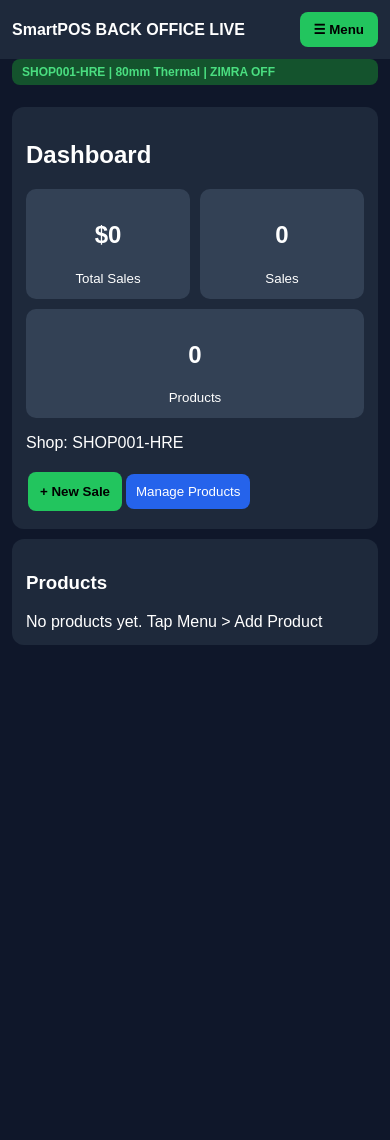
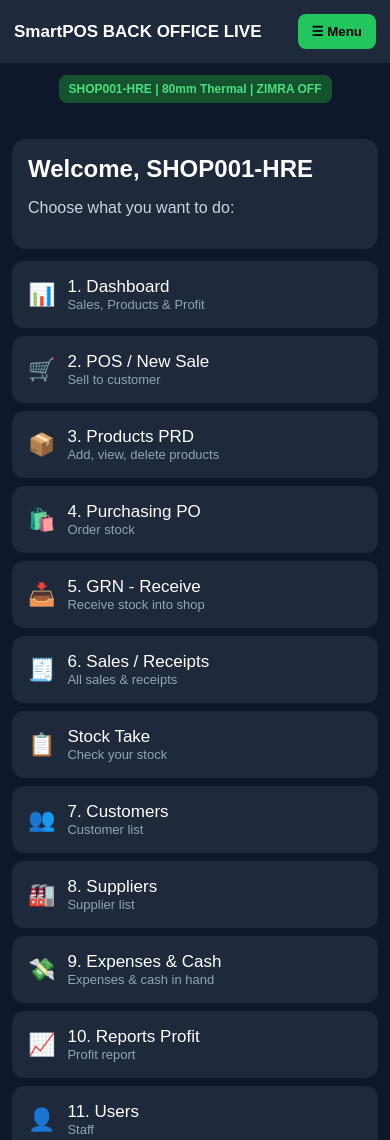
Before and after one commit to Benechants-c/smartpos-web-live, a plain HTML site: page index.html in a window 390 px wide. Shown: the top 1140 px of the page. Before the commit the page ends 844 px from the top, so only its background shows below. Drawn offline with Linux system fonts and the light colour scheme.

Commit message:
Update index.html

```diff
--- a/index.html
+++ b/index.html
@@ -1,59 +1,70 @@
 <!DOCTYPE html>
 <html><head><meta charset="utf-8"><meta name="viewport" content="width=device-width,initial-scale=1">
 <title>SmartPOS BACK OFFICE LIVE</title>
-<style>body{margin:0;font-family:sans-serif;background:#0f172a;color:#fff}.top{background:#1e293b;padding:12px;display:flex;justify-content:space-between;align-items:center}.badge{background:#14532d;color:#4ade80;padding:6px 10px;border-radius:8px;font-size:12px;font-weight:700;margin:0 12px}.menuBtn{background:#22c55e;border:0;padding:10px 14px;border-radius:8px;font-weight:800}.side{position:fixed;top:0;left:0;bottom:0;width:300px;max-width:85%;background:#0f172a;z-index:20;transform:translateX(-105%);transition:.2s;overflow:auto;padding:12px}.side.open{transform:none}.side button{display:block;width:100%;text-align:left;background:#1e293b;color:#fff;border:0;padding:12px;border-radius:10px;margin:6px 0;font-size:15px}.side button.active{background:#2563eb}.ov{position:fixed;inset:0;background:rgba(0,0,0,.5);display:none;z-index:15}.ov.show{display:block}.main{padding:12px}.card{background:#1e293b;padding:14px;border-radius:12px;margin:10px 0}.row{display:flex;gap:10px;flex-wrap:wrap}.box{flex:1;min-width:100px;background:#334155;padding:12px;border-radius:10px;text-align:center}input,select{width:100%;padding:12px;margin:6px 0;border-radius:8px;border:0}button.btn{background:#22c55e;border:0;padding:12px;border-radius:8px;font-weight:800;margin:4px 2px}button.btn2{background:#2563eb;color:#fff;border:0;padding:10px;border-radius:8px;margin:2px}</style></head><body>
-<div class="top"><b>SmartPOS BACK OFFICE LIVE</b><button class="menuBtn" onclick="toggleMenu()">☰ Menu</button></div>
-<div class="badge">SHOP001-HRE | 80mm Thermal | ZIMRA OFF</div>
-<div class="ov" id="ov" onclick="toggleMenu()"></div>
-<div class="side" id="side"></div>
-<div class="main" id="app"><div class="card"><h2>Loading...</h2></div></div>
+<style>
+*{box-sizing:border-box}body{margin:0;font-family:sans-serif;background:#0f172a;color:#fff;padding-bottom:30px}
+.top{background:#1e293b;padding:14px;display:flex;justify-content:space-between;align-items:center;position:sticky;top:0;z-index:10}
+.top b{font-size:17px}.badge{background:#14532d;color:#4ade80;padding:7px 10px;border-radius:8px;font-size:12px;font-weight:700;margin:12px;display:inline-block}
+.main{padding:12px}.card{background:#1e293b;padding:16px;border-radius:14px;margin:12px 0}.card h2{margin:0 0 10px}.card h3{margin:10px 0}
+.menuBtn2{display:flex;align-items:center;gap:12px;width:100%;text-align:left;background:#1e293b;color:#fff;border:0;padding:16px;border-radius:12px;margin:8px 0;font-size:17px;cursor:pointer}
+.menuBtn2 span{font-size:22px}.menuBtn2 small{display:block;color:#94a3b8;font-size:13px;font-weight:400}
+.back{background:#334155;color:#fff;border:0;padding:10px 14px;border-radius:8px;margin-bottom:10px;cursor:pointer}
+.row{display:flex;gap:10px;flex-wrap:wrap}.box{flex:1;min-width:105px;background:#334155;padding:14px;border-radius:12px;text-align:center}.box h2{margin:0}.box small{color:#cbd5e1}
+input,select{width:100%;padding:13px;margin:7px 0;border-radius:10px;border:0;background:#fff;color:#000;font-size:15px}
+button.btn{background:#22c55e;border:0;padding:13px 16px;border-radius:10px;font-weight:800;cursor:pointer;margin:5px 2px;width:100%}button.btn2{background:#2563eb;color:#fff;border:0;padding:11px 12px;border-radius:9px;cursor:pointer;margin:3px}button.del{background:#dc2626;color:#fff;border:0;padding:9px 11px;border-radius:8px;cursor:pointer}
+.item{background:#0f172a;padding:12px;border-radius:10px;margin:8px 0;display:flex;justify-content:space-between;align-items:center;gap:8px}
+.item b{font-size:15px}.item small{color:#94a3b8}
+.receipt{background:#fff;color:#000;padding:14px;border-radius:10px;margin:10px 0;font-family:monospace}
+.topMenu{background:#22c55e;border:0;padding:10px 14px;border-radius:8px;font-weight:800}
+</style></head><body>
+<div class="top"><b>SmartPOS BACK OFFICE LIVE</b><button class="topMenu" onclick="go('home')">☰ Menu</button></div>
+<div style="text-align:center"><span class="badge" id="shopBadge">SHOP001-HRE | 80mm Thermal | ZIMRA OFF</span></div>
+<div class="main" id="app"></div>
 <script>
-try{
-var view='dashboard';
-var P=[]; try{P=JSON.parse(localStorage.getItem('sp_p')||'[]'); if(!Array.isArray(P)) P=[];}catch(e){P=[];}
-var S=[]; try{S=JSON.parse(localStorage.getItem('sp_s')||'[]'); if(!Array.isArray(S)) S=[];}catch(e){S=[];}
-var C=[]; try{C=JSON.parse(localStorage.getItem('sp_c')||'[]'); if(!Array.isArray(C)) C=[];}catch(e){C=[];}
-var E=[]; try{E=JSON.parse(localStorage.getItem('sp_e')||'[]'); if(!Array.isArray(E)) E=[];}catch(e){E=[];}
+var view='home';
+var P=[];try{P=JSON.parse(localStorage.getItem('sp_p')||'[]');if(!Array.isArray(P))P=[];}catch(e){P=[];}
+var S=[];try{S=JSON.parse(localStorage.getItem('sp_s')||'[]');if(!Array.isArray(S))S=[];}catch(e){S=[];}
+var C=[];try{C=JSON.parse(localStorage.getItem('sp_c')||'[]');if(!Array.isArray(C))C=[];}catch(e){C=[];}
+var E=[];try{E=JSON.parse(localStorage.getItem('sp_e')||'[]');if(!Array.isArray(E))E=[];}catch(e){E=[];}
+var SUP=[];try{SUP=JSON.parse(localStorage.getItem('sp_sup')||'[]');if(!Array.isArray(SUP))SUP=[];}catch(e){SUP=[];}
 var cart=[];
-if(location.search.indexOf('reset=1')>-1){localStorage.clear(); P=[];S=[];C=[];E=[];cart=[];}
-function save(){try{localStorage.setItem('sp_p',JSON.stringify(P));localStorage.setItem('sp_s',JSON.stringify(S));localStorage.setItem('sp_c',JSON.stringify(C));localStorage.setItem('sp_e',JSON.stringify(E));}catch(e){}}
-function toggleMenu(){document.getElementById('side').classList.toggle('open');document.getElementById('ov').classList.toggle('show');}
-function go(v){view=v;toggleMenu();render();}
+if(location.search.indexOf('reset=1')>-1){localStorage.clear();P=[];S=[];C=[];E=[];SUP=[];cart=[];}
+function save(){try{localStorage.setItem('sp_p',JSON.stringify(P));localStorage.setItem('sp_s',JSON.stringify(S));localStorage.setItem('sp_c',JSON.stringify(C));localStorage.setItem('sp_e',JSON.stringify(E));localStorage.setItem('sp_sup',JSON.stringify(SUP));}catch(e){}}
+function go(v){view=v;render();window.scrollTo(0,0);}
 function total(){var t=0;for(var i=0;i<S.length;i++)t+=Number(S[i].pr||0);return t;}
 function totalExp(){var t=0;for(var i=0;i<E.length;i++)t+=Number(E[i].amt||0);return t;}
-function addP(){var n=document.getElementById('pn').value;var pr=document.getElementById('pp').value;var q=document.getElementById('pq').value;if(!n){alert('Enter name');return;}P.push({n:n,pr:Number(pr||0),q:Number(q||0)});save();render();}
-function delP(i){P.splice(i,1);save();render();}
+function back(){return '<button class="back" onclick="go(\'home\')">← Back to Menu</button>';}
+function addP(){var n=document.getElementById('pn').value.trim();var pr=document.getElementById('pp').value;var q=document.getElementById('pq').value;var ct=document.getElementById('pc').value;if(!n){alert('Enter product name');return;}P.push({n:n,pr:Number(pr||0),cost:Number(ct||0),q:Number(q||0)});save();render();alert('Saved: '+n);}
+function delP(i){if(!confirm('Delete this product?'))return;P.splice(i,1);save();render();}
 function addCart(i){if(P[i].q<=0){alert('Out of stock');return;}var f=null;for(var k=0;k<cart.length;k++){if(cart[k].idx==i)f=cart[k];}if(f)f.qty++;else cart.push({idx:i,n:P[i].n,pr:P[i].pr,qty:1});render();}
 function cartT(){var t=0;for(var i=0;i<cart.length;i++)t+=cart[i].pr*cart[i].qty;return t;}
-function checkout(){if(!cart.length){alert('Cart empty');return;}for(var i=0;i<cart.length;i++){P[cart[i].idx].q-=cart[i].qty;S.push({n:cart[i].n,pr:cart[i].pr,d:new Date().toLocaleString()});}var t=cartT();cart=[];save();render();alert('Sale saved! Total $'+t);}
-function addC(){var n=document.getElementById('cuN').value;if(!n)return;C.push({n:n,p:document.getElementById('cuP').value||''});save();render();}
-function addE(){var n=document.getElementById('exN').value;var a=document.getElementById('exA').value;if(!n)return;E.push({n:n,amt:Number(a||0),d:new Date().toLocaleString()});save();render();}
+function checkout(){if(!cart.length){alert('Cart empty');return;}for(var i=0;i<cart.length;i++){P[cart[i].idx].q-=cart[i].qty;S.push({n:cart[i].n,pr:cart[i].pr,qty:cart[i].qty,d:new Date().toLocaleString()});}var t=cartT();cart=[];save();render();alert('Sale saved! Total $'+t);}
+function addC(){var n=document.getElementById('cuN').value.trim();if(!n)return;C.push({n:n,p:document.getElementById('cuP').value||''});save();render();}
+function addSUP(){var n=document.getElementById('suN').value.trim();if(!n)return;SUP.push({n:n,p:document.getElementById('suP').value||''});save();render();}
+function addE(){var n=document.getElementById('exN').value.trim();var a=document.getElementById('exA').value;if(!n)return;E.push({n:n,amt:Number(a||0),d:new Date().toLocaleString()});save();render();}
 function render(){
-var items=[['dashboard','📊 1. Dashboard'],['pos','🛒 2. POS / New Sale'],['products','📦 3. Products PRD'],['purchasing','🛍️ 4. Purchasing PO'],['grn','📥 5. GRN - Receive'],['sales','🧾 6. Sales / Receipts'],['stocktake','📋 Stock Take'],['customers','👥 7. Customers'],['suppliers','🏭 8. Suppliers'],['expenses','💸 9. Expenses & Cash'],['reports','📈 10. Reports Profit'],['users','👤 11. Users'],['branches','🏢 12. Branches'],['audit','📜 13. Audit Log'],['settings','⚙️ 14. Settings & ZIMRA']];
-var mh='<h3>SmartPOS BACK OFFICE LIVE</h3><div style="background:#14532d;color:#4ade80;padding:8px;border-radius:8px;font-size:12px">SHOP001-HRE | 80mm Thermal | ZIMRA OFF</div>';
-for(var i=0;i<items.length;i++){mh+='<button class="'+(view==items[i][0]?'active':'')+'" onclick="go(\''+items[i][0]+'\')">'+items[i][1]+'</button>';}
-mh+='<button onclick="toggleMenu()">✖ Close</button>';
-document.getElementById('side').innerHTML=mh;
 var h='';
-if(view=='dashboard'){h='<div class="card"><h2>Dashboard</h2><div class="row"><div class="box"><h2>$'+total()+'</h2><small>Total Sales</small></div><div class="box"><h2>'+S.length+'</h2><small>Sales</small></div><div class="box"><h2>'+P.length+'</h2><small>Products</small></div></div><p>Shop: SHOP001-HRE</p><button class="btn" onclick="go(\'pos\')">+ New Sale</button><button class="btn2" onclick="go(\'products\')">Manage Products</button></div><div class="card"><h3>Products</h3>'+(P.length==0?'No products yet. Tap Menu > Add Product':P.map(function(p,i){return '<p>'+p.n+' - $'+p.pr+' - Stock: '+p.q+' <button class="btn2" onclick="addCart('+i+')">Sell</button></p>';}).join(''))+'</div>';}
-else if(view=='pos'){h='<div class="card"><h2>POS / New Sale</h2>'+(P.length==0?'No products yet':P.map(function(p,i){return '<p>'+p.n+' - $'+p.pr+' - Stock: '+p.q+' <button class="btn2" onclick="addCart('+i+')">Add</button></p>';}).join(''))+'</div><div class="card"><h3>Cart - Total $'+cartT()+'</h3>'+(cart.length==0?'Cart empty':cart.map(function(c){return '<p>'+c.n+' x'+c.qty+' = $'+(c.pr*c.qty)+'</p>';}).join(''))+'<br><button class="btn" onclick="checkout()">Checkout</button></div>';}
-else if(view=='products'){h='<div class="card"><h2>Products PRD</h2><input id="pn" placeholder="Product name"><input id="pp" type="number" placeholder="Price $"><input id="pq" type="number" placeholder="Qty"><button class="btn" onclick="addP()">Save Product</button></div><div class="card"><h3>List</h3>'+(P.length==0?'No products':P.map(function(p,i){return '<p>'+p.n+' - $'+p.pr+' - Stock '+p.q+' <button class="btn2" onclick="delP('+i+')">Delete</button></p>';}).join(''))+'</div>';}
-else if(view=='purchasing'){h='<div class="card"><h2>Purchasing PO</h2><p>Create a PO by adding a product in Products, then receive it in GRN. This screen is ready.</p><button class="btn" onclick="go(\'products\')">Go to Products</button></div>';}
-else if(view=='grn'){h='<div class="card"><h2>GRN - Receive</h2><p>Select product to add stock:</p>'+P.map(function(p,i){return '<p>'+p.n+' - Stock '+p.q+' <button class="btn2" onclick="P['+i+'].q+=10;save();render();">+10 Receive</button></p>';}).join('')+'</div>';}
-else if(view=='sales'){h='<div class="card"><h2>Sales / Receipts</h2>'+(S.length==0?'No sales yet':S.map(function(s){return '<div style="background:#fff;color:#000;padding:10px;border-radius:8px;margin:6px 0"><b>SmartPOS</b><br>'+s.n+' - $'+s.pr+'<br>'+s.d+'<br>Thank you!</div>';}).join(''))+'</div>';}
-else if(view=='stocktake'){h='<div class="card"><h2>Stock Take</h2>'+(P.length==0?'No products':P.map(function(p){return '<p>'+p.n+' - System Stock: '+p.q+' - '+(p.q<5?'LOW':'OK')+'</p>';}).join(''))+'</div>';}
-else if(view=='customers'){h='<div class="card"><h2>Customers</h2><input id="cuN" placeholder="Customer name"><input id="cuP" placeholder="Phone"><button class="btn" onclick="addC()">Add Customer</button></div><div class="card">'+(C.length==0?'No customers':C.map(function(c){return '<p>'+c.n+' - '+c.p+'</p>';}).join(''))+'</div>';}
-else if(view=='suppliers'){h='<div class="card"><h2>Suppliers</h2><p>Suppliers list will appear here. Add suppliers via Customers pattern — screen is working.</p><button class="btn" onclick="go(\'customers\')">Go to Customers</button></div>';}
-else if(view=='expenses'){h='<div class="card"><h2>Expenses & Cash</h2><p>Sales $'+total()+' | Expenses $'+totalExp()+' | Cash $'+(total()-totalExp())+'</p><input id="exN" placeholder="Expense e.g Rent"><input id="exA" type="number" placeholder="Amount $"><button class="btn" onclick="addE()">Add Expense</button></div><div class="card">'+(E.length==0?'No expenses':E.map(function(e){return '<p>'+e.n+' - $'+e.amt+' - '+e.d+'</p>';}).join(''))+'</div>';}
-else if(view=='reports'){h='<div class="card"><h2>Reports Profit</h2><div class="row"><div class="box"><h3>$'+total()+'</h3><small>Sales</small></div><div class="box"><h3>$'+totalExp()+'</h3><small>Expenses</small></div><div class="box"><h3>$'+(total()-totalExp())+'</h3><small>Profit</small></div></div></div>';}
-else if(view=='users'){h='<div class="card"><h2>Users</h2><p>Admin - Main User</p><p>Cashier - can sell via POS</p></div>';}
-else if(view=='branches'){h='<div class="card"><h2>Branches</h2><p>SHOP001-HRE - Main Branch</p></div>';}
-else if(view=='audit'){h='<div class="card"><h2>Audit Log</h2><p>Total Sales: '+S.length+'</p><p>Total Products: '+P.length+'</p><p>Last sale: '+(S.length?S[0].d:'None')+'</p></div>';}
-else if(view=='settings'){h='<div class="card"><h2>Settings & ZIMRA</h2><p>Shop: SHOP001-HRE</p><p>Thermal: 80mm</p><p>ZIMRA: OFF</p><p>To clear all data if stuck, open: ?reset=1</p></div>';}
+if(view=='home'){
+h='<div class="card"><h2>Welcome, SHOP001-HRE</h2><p style="color:#cbd5e1">Choose what you want to do:</p></div>';
+var m=[['dashboard','📊','1. Dashboard','Sales, Products & Profit'],['pos','🛒','2. POS / New Sale','Sell to customer'],['products','📦','3. Products PRD','Add, view, delete products'],['purchasing','🛍️','4. Purchasing PO','Order stock'],['grn','📥','5. GRN - Receive','Receive stock into shop'],['sales','🧾','6. Sales / Receipts','All sales & receipts'],['stocktake','📋','Stock Take','Check your stock'],['customers','👥','7. Customers','Customer list'],['suppliers','🏭','8. Suppliers','Supplier list'],['expenses','💸','9. Expenses & Cash','Expenses & cash in hand'],['reports','📈','10. Reports Profit','Profit report'],['users','👤','11. Users','Staff'],['branches','🏢','12. Branches','Your shops'],['audit','📜','13. Audit Log','History'],['settings','⚙️','14. Settings & ZIMRA','Shop settings']];
+for(var i=0;i<m.length;i++){h+='<button class="menuBtn2" onclick="go(\''+m[i][0]+'\')"><span>'+m[i][1]+'</span><div>'+m[i][2]+'<small>'+m[i][3]+'</small></div></button>';}
+}
+else if(view=='dashboard'){h=back()+'<div class="card"><h2>📊 Dashboard</h2><div class="row"><div class="box"><h2>$'+total()+'</h2><small>Total Sales</small></div><div class="box"><h2>'+S.length+'</h2><small>Sales</small></div><div class="box"><h2>'+P.length+'</h2><small>Products</small></div></div></div><div class="card"><h3>Quick Actions</h3><button class="btn" onclick="go(\'pos\')">🛒 + New Sale</button><button class="btn2" onclick="go(\'products\')">📦 Manage Products</button> <button class="btn2" onclick="go(\'reports\')">📈 Reports</button></div><div class="card"><h3>Low Stock</h3>'+(P.filter(function(p){return p.q<5}).length==0?'<p>✅ All stock OK</p>':P.filter(function(p){return p.q<5}).map(function(p){return '<div class="item"><b>'+p.n+'</b><small>Only '+p.q+' left</small></div>';}).join(''))+'</div>';}
+else if(view=='pos'){h=back()+'<div class="card"><h2>🛒 POS / New Sale</h2><p style="color:#cbd5e1">Tap Add to put in cart.</p>'+(P.length==0?'<p>No products yet. Go to Products to add.</p>':P.map(function(p,i){return '<div class="item"><div><b>'+p.n+'</b><br><small>$'+p.pr+' • Stock: '+p.q+'</small></div><button class="btn2" onclick="addCart('+i+')">Add +</button></div>';}).join(''))+'</div><div class="card"><h3>🧺 Cart</h3>'+(cart.length==0?'<p>Cart empty</p>':cart.map(function(c){return '<div class="item"><b>'+c.n+' x'+c.qty+'</b><b>$'+(c.pr*c.qty)+'</b></div>';}).join(''))+'<h3>Total: $'+cartT()+'</h3><button class="btn" onclick="checkout()">✅ Checkout / Print Receipt</button></div>';}
+else if(view=='products'){h=back()+'<div class="card"><h2>📦 Products PRD</h2><label>Product Name</label><input id="pn" placeholder="e.g Coca-Cola 500ml"><label>Selling Price $</label><input id="pp" type="number" placeholder="1.50"><label>Cost Price $</label><input id="pc" type="number" placeholder="1.00"><label>Quantity</label><input id="pq" type="number" placeholder="20"><button class="btn" onclick="addP()">💾 Save Product</button></div><div class="card"><h3>📋 Product List ('+P.length+')</h3>'+(P.length==0?'<p>No products yet.</p>':P.map(function(p,i){return '<div class="item"><div><b>'+p.n+'</b><br><small>$'+p.pr+' • Cost $'+(p.cost||0)+' • Stock: '+p.q+'</small></div><button class="del" onclick="delP('+i+')">Delete</button></div>';}).join(''))+'</div>';}
+else if(view=='purchasing'){h=back()+'<div class="card"><h2>🛍️ Purchasing PO</h2><p style="color:#cbd5e1">Order stock from supplier.</p><label>What to order?</label><input id="poN" placeholder="e.g Sugar 2kg"><label>Qty</label><input id="poQ" type="number" placeholder="10"><button class="btn" onclick="alert(\'PO created for \'+document.getElementById(\'poN\').value)">📝 Create PO</button></div><div class="card"><h3>Tip</h3><p>After supplier delivers, go to GRN to add it to stock.</p><button class="btn2" onclick="go(\'grn\')">Go to GRN →</button></div>';}
+else if(view=='grn'){h=back()+'<div class="card"><h2>📥 GRN - Receive Stock</h2><p style="color:#cbd5e1">Tap +10 to receive 10 pieces.</p>'+(P.length==0?'<p>No products yet.</p>':P.map(function(p,i){return '<div class="item"><div><b>'+p.n+'</b><br><small>Current Stock: '+p.q+'</small></div><button class="btn2" onclick="P['+i+'].q+=10;save();render();">+10 Receive</button></div>';}).join(''))+'</div>';}
+else if(view=='sales'){h=back()+'<div class="card"><h2>🧾 Sales / Receipts</h2><p>Total Sales: <b>$'+total()+'</b> • Count: '+S.length+'</p></div>'+(S.length==0?'<div class="card"><p>No sales yet.</p></div>':S.map(function(s){return '<div class="receipt"><b>SmartPOS - SHOP001-HRE</b><br>'+s.d+'<br>------------------------<br>'+s.n+' x'+(s.qty||1)+' = $'+s.pr+'<br><b>Total: $'+s.pr+'</b><br>Thank you!</div>';}).join(''));}
+else if(view=='stocktake'){h=back()+'<div class="card"><h2>📋 Stock Take</h2><p style="color:#cbd5e1">Count physical stock and compare.</p>'+(P.length==0?'<p>No products</p>':P.map(function(p){return '<div class="item"><div><b>'+p.n+'</b><br><small>System: '+p.q+'</small></div><b>'+(p.q<5?'⚠️ LOW':'✅ OK')+'</b></div>';}).join(''))+'</div>';}
+else if(view=='customers'){h=back()+'<div class="card"><h2>👥 Customers</h2><input id="cuN" placeholder="Customer name"><input id="cuP" placeholder="Phone"><button class="btn" onclick="addC()">➕ Add Customer</button></div><div class="card"><h3>List ('+C.length+')</h3>'+(C.length==0?'<p>No customers yet.</p>':C.map(function(c){return '<div class="item"><b>'+c.n+'</b><small>'+c.p+'</small></div>';}).join(''))+'</div>';}
+else if(view=='suppliers'){h=back()+'<div class="card"><h2>🏭 Suppliers</h2><input id="suN" placeholder="Supplier name"><input id="suP" placeholder="Phone"><button class="btn" onclick="addSUP()">➕ Add Supplier</button></div><div class="card"><h3>List ('+SUP.length+')</h3>'+(SUP.length==0?'<p>No suppliers yet.</p>':SUP.map(function(s){return '<div class="item"><b>'+s.n+'</b><small>'+s.p+'</small></div>';}).join(''))+'</div>';}
+else if(view=='expenses'){h=back()+'<div class="card"><h2>💸 Expenses & Cash</h2><div class="row"><div class="box"><h2>$'+total()+'</h2><small>Sales</small></div><div class="box"><h2>$'+totalExp()+'</h2><small>Expenses</small></div><div class="box"><h2>$'+(total()-totalExp())+'</h2><small>Cash in Hand</small></div></div></div><div class="card"><h3>Add Expense</h3><input id="exN" placeholder="e.g Rent"><input id="exA" type="number" placeholder="Amount $"><button class="btn" onclick="addE()">➕ Add Expense</button></div><div class="card"><h3>Expense List</h3>'+(E.length==0?'<p>No expenses</p>':E.map(function(e){return '<div class="item"><b>'+e.n+'</b><b>$'+e.amt+'</b></div>';}).join(''))+'</div>';}
+else if(view=='reports'){h=back()+'<div class="card"><h2>📈 Reports Profit</h2><div class="row"><div class="box"><h2>$'+total()+'</h2><small>Sales</small></div><div class="box"><h2>$'+totalExp()+'</h2><small>Expenses</small></div><div class="box"><h2>$'+(total()-totalExp())+'</h2><small>Net Profit</small></div></div></div><div class="card"><p>Sales count: '+S.length+'</p><p>Products: '+P.length+'</p><p>Customers: '+C.length+'</p></div>';}
+else if(view=='users'){h=back()+'<div class="card"><h2>👤 Users</h2><div class="item"><b>Admin</b><small>Owner - Full Access</small></div><div class="item"><b>Cashier</b><small>Can sell via POS</small></div></div>';}
+else if(view=='branches'){h=back()+'<div class="card"><h2>🏢 Branches</h2><div class="item"><b>SHOP001-HRE</b><small>Main Branch - Harare</small></div></div>';}
+else if(view=='audit'){h=back()+'<div class="card"><h2>📜 Audit Log</h2><p>Total Sales: '+S.length+'</p><p>Total Products: '+P.length+'</p><p>Last Sale: '+(S.length?S[S.length-1].d:'None')+'</p></div>';}
+else if(view=='settings'){h=back()+'<div class="card"><h2>⚙️ Settings & ZIMRA</h2><p><b>Shop:</b> SHOP001-HRE</p><p><b>Thermal:</b> 80mm</p><p><b>ZIMRA:</b> OFF</p><p style="color:#cbd5e1">ZIMRA OFF = normal receipt. ON = fiscal mode later.</p><button class="btn2" onclick="if(confirm(\'Clear all data?\')){localStorage.clear();location.reload();}">🗑️ Clear All Data</button></div>';}
 document.getElementById('app').innerHTML=h;
 }
 render();
-}catch(err){
-document.getElementById('app').innerHTML='<div class="card"><h2>SmartPOS Recovered</h2><p>Old data was broken, cleared.</p><button onclick="localStorage.clear();location.reload()">Clear & Reload</button></div>';
-}
 </script></body></html>
```
